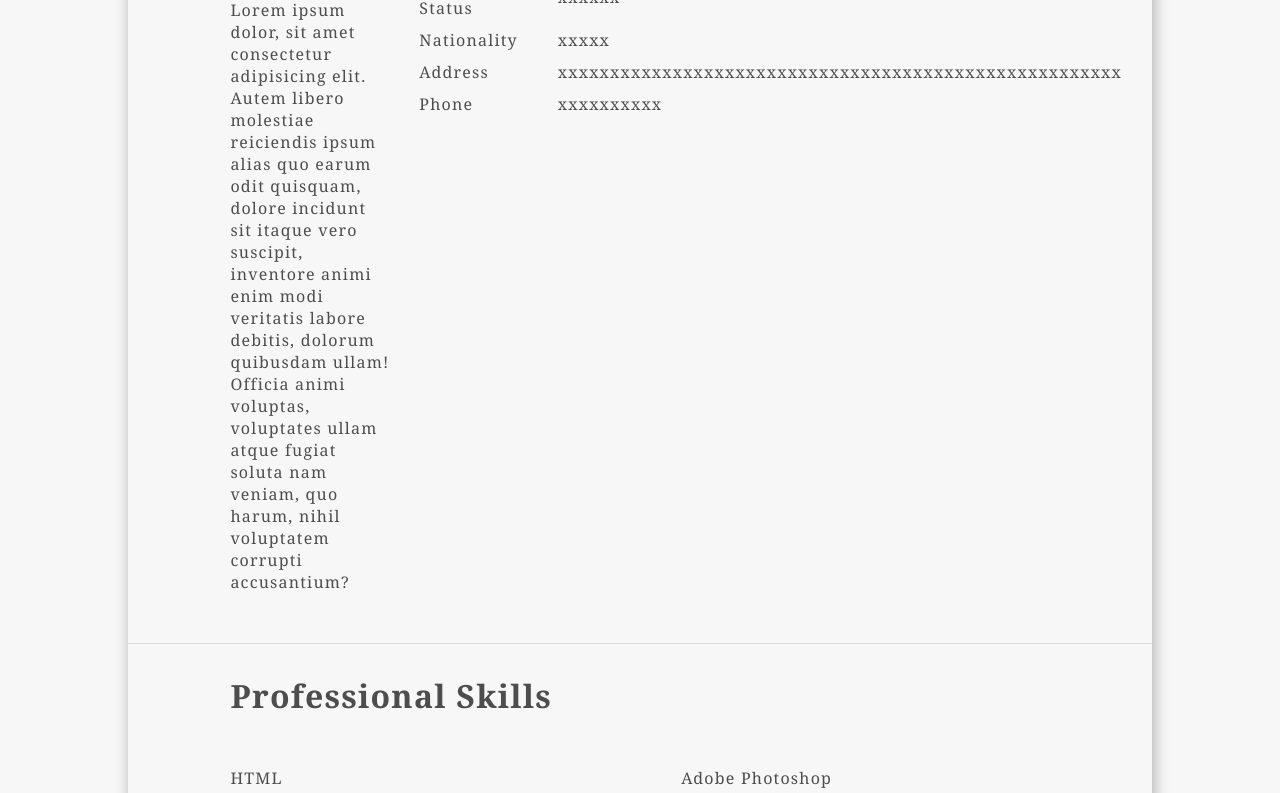
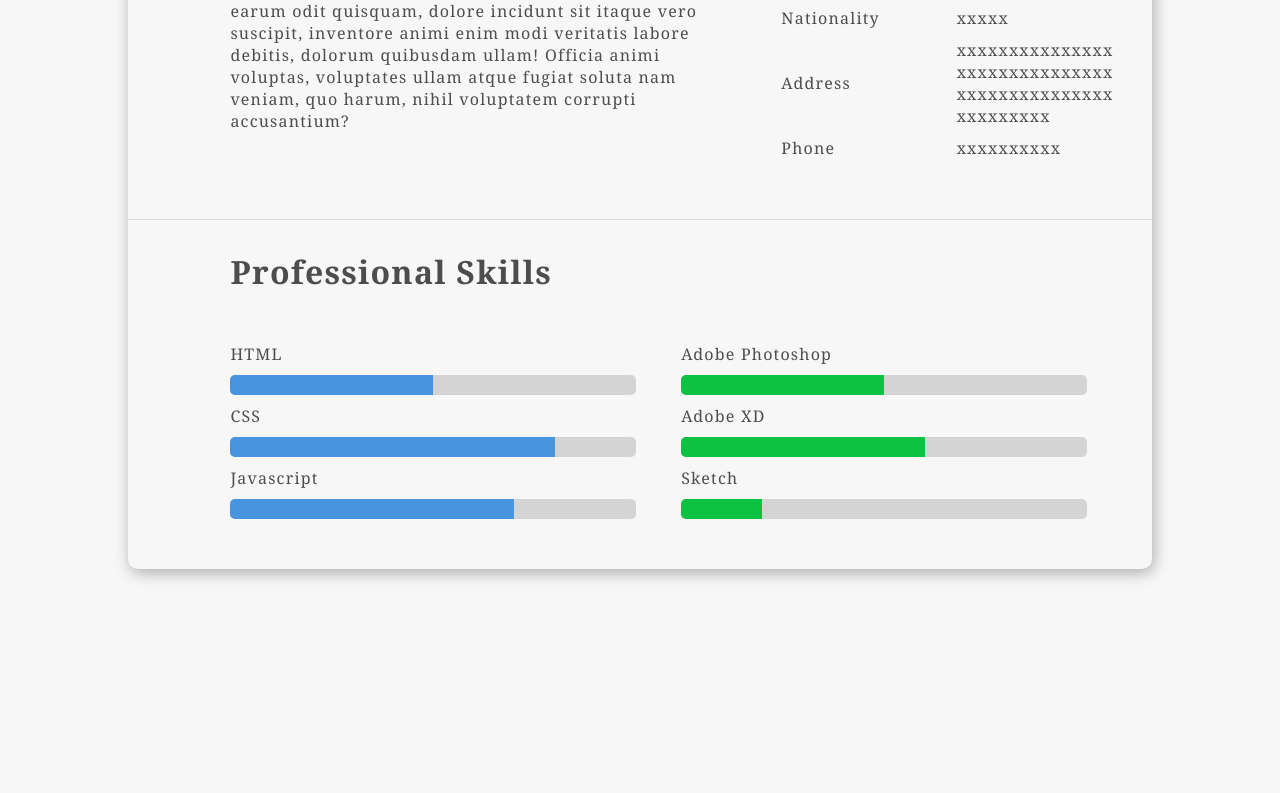
Before and after one commit to sathuli2710/resume-template, a plain HTML site: page index.html in a window 1280 px wide. Shown: the part 527-1320 px from the top of the page. After the commit the page ends 1126 px from the top, so only its background shows below. Drawn offline with Linux system fonts and the light colour scheme.

Commit message:
Fixing Bugs for Desktop View

```diff
--- a/index.css
+++ b/index.css
@@ -12,9 +12,6 @@ body {
 }
 
 .app {
-  /* margin-left: 10%;
-  margin-right: 10%;
-  margin-top: 2rem; */
   margin: 2rem 10% 30px 10%;
 }
 
@@ -124,7 +121,13 @@ hr{
   margin-top: 40px;
 }
 
+.personal-info{
+  overflow: hidden;
+}
+
 .personal-info > table {
+  table-layout: fixed;
+  width: 100%;
   border-spacing: 10px;
 }
 
@@ -133,9 +136,7 @@ hr{
 }
 
 .personal-info > table > tbody > tr > td:nth-child(2){
-  width: 200px;
   word-wrap: break-word;
-  overflow: hidden;
 }
 
 .resume-detail-bottom {
--- a/index.html
+++ b/index.html
@@ -5,7 +5,7 @@
     <meta http-equiv="X-UA-Compatible" content="IE=edge" />
     <meta name="viewport" content="width=device-width, initial-scale=1.0" />
     <link rel="stylesheet" href="./index.css" type="text/css" />
-    <title>Document</title>
+    <title>Resume Template</title>
   </head>
   <body>
     <div class="app">
```
